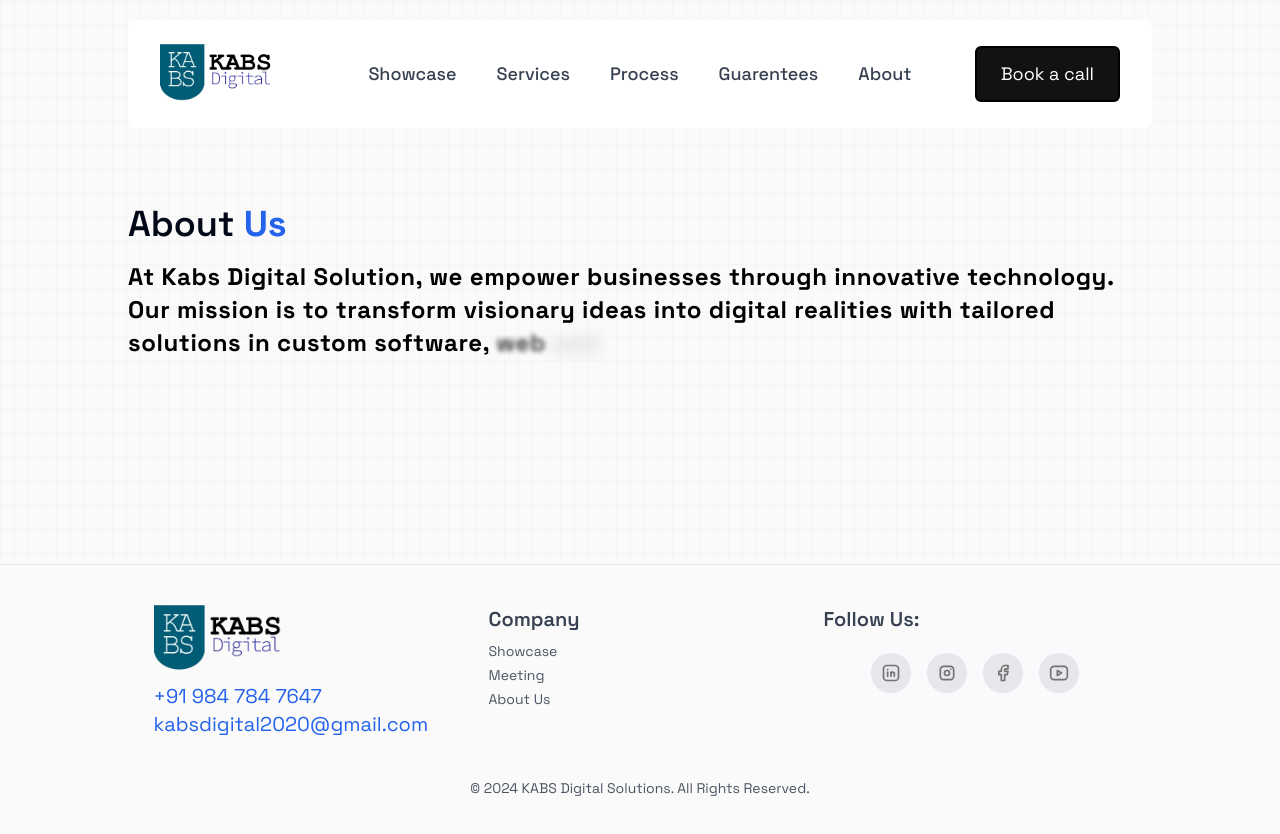
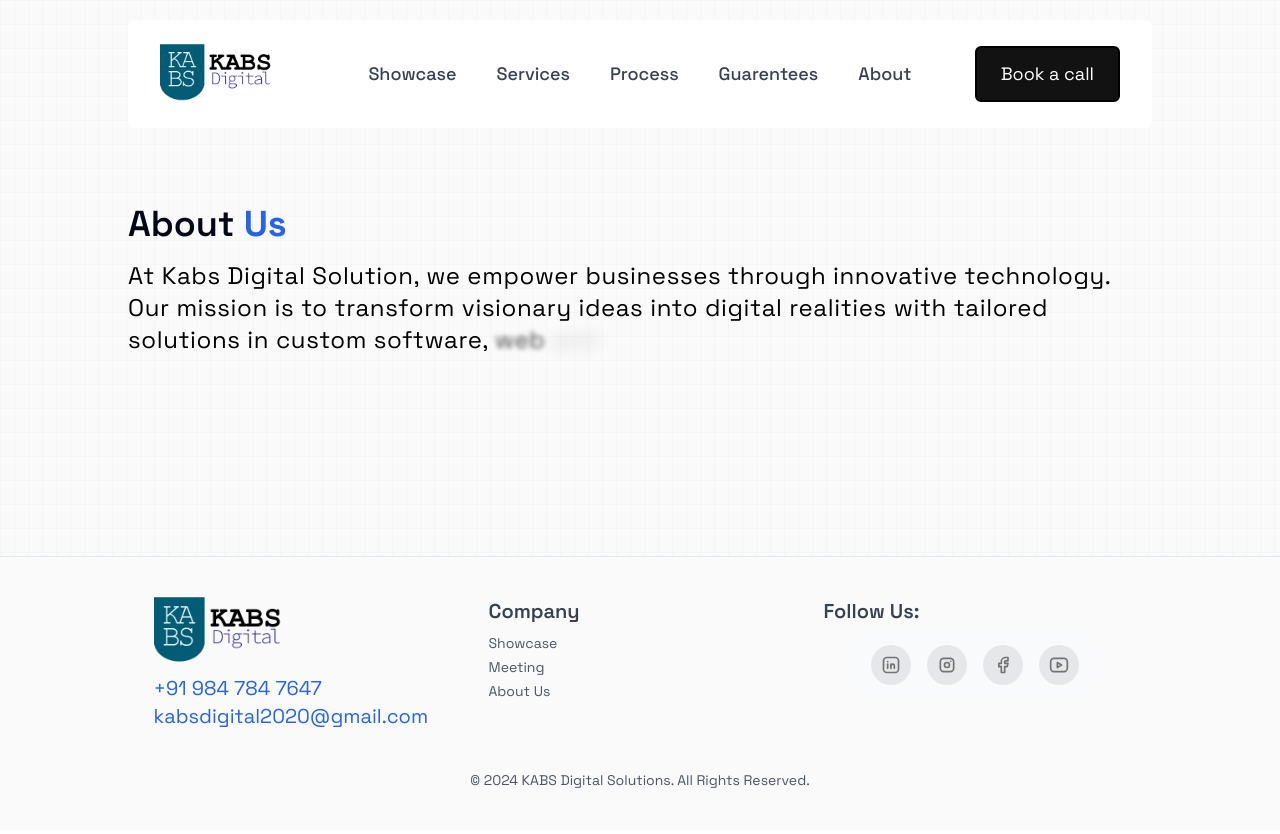
Before and after one commit to SabiqHashil/kabs-digital_website, a Next.js app: page /about in a window 1280 px wide. Shown: the top 834 px of the page. Built offline with nearby package versions, Linux system fonts and the light colour scheme.

Commit message:
"Update TextGenerateEffect component: changed font from bold to normal and adjusted text size for different screen sizes"

```diff
--- a/components/ui/text-generate-effect.tsx
+++ b/components/ui/text-generate-effect.tsx
@@ -51,9 +51,9 @@
   };
 
   return (
-    <div className={cn("font-bold", className)}>
+    <div className={cn("font-normal", className)}>
       <div className="mt-4">
-        <div className=" dark:text-white text-black text-2xl leading-snug tracking-wide">
+        <div className=" dark:text-white text-black xl:text-2xl lg:text-2xl md:text-xl  text-sm leading-snug tracking-wide">
           {renderWords()}
         </div>
       </div>
```
